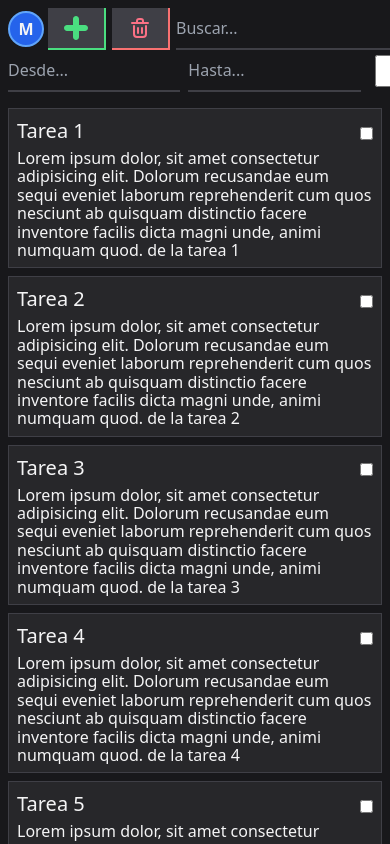
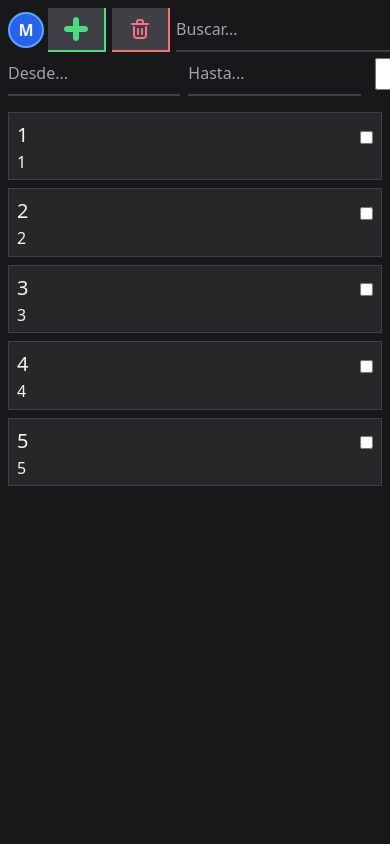
Before and after one commit to Matias-DR/mdr-todo-challenge-nextjs, a Next.js app: page / in a window 390 px wide. Built offline with nearby package versions, Linux system fonts and the light colour scheme.

Commit message:
MOD: styles, propper responsive display of task list

```diff
--- a/src/components/todo/task-set.tsx
+++ b/src/components/todo/task-set.tsx
@@ -1,41 +1,48 @@
+import { HomeContext } from '@/contexts'
 import { TaskComponent } from './'
+import { useContext, useEffect, useState } from 'react'
 
 
-const tasks = {
-  1: { title: 'Tarea 1', description: 'Lorem ipsum dolor, sit amet consectetur adipisicing elit. Dolorum recusandae eum sequi eveniet laborum reprehenderit cum quos nesciunt ab quisquam distinctio facere inventore facilis dicta magni unde, animi numquam quod. de la tarea 1' },
-  2: { title: 'Tarea 2', description: 'Lorem ipsum dolor, sit amet consectetur adipisicing elit. Dolorum recusandae eum sequi eveniet laborum reprehenderit cum quos nesciunt ab quisquam distinctio facere inventore facilis dicta magni unde, animi numquam quod. de la tarea 2' },
-  3: { title: 'Tarea 3', description: 'Lorem ipsum dolor, sit amet consectetur adipisicing elit. Dolorum recusandae eum sequi eveniet laborum reprehenderit cum quos nesciunt ab quisquam distinctio facere inventore facilis dicta magni unde, animi numquam quod. de la tarea 3' },
-  4: { title: 'Tarea 4', description: 'Lorem ipsum dolor, sit amet consectetur adipisicing elit. Dolorum recusandae eum sequi eveniet laborum reprehenderit cum quos nesciunt ab quisquam distinctio facere inventore facilis dicta magni unde, animi numquam quod. de la tarea 4' },
-  5: { title: 'Tarea 5', description: 'Lorem ipsum dolor, sit amet consectetur adipisicing elit. Dolorum recusandae eum sequi eveniet laborum reprehenderit cum quos nesciunt ab quisquam distinctio facere inventore facilis dicta magni unde, animi numquam quod. de la tarea 5' },
-  6: { title: 'Tarea 6', description: 'Lorem ipsum dolor, sit amet consectetur adipisicing elit. Dolorum recusandae eum sequi eveniet laborum reprehenderit cum quos nesciunt ab quisquam distinctio facere inventore facilis dicta magni unde, animi numquam quod. de la tarea 6' },
-  // 7: { title: 'Tarea 7', description: 'Lorem ipsum dolor, sit amet consectetur adipisicing elit. Dolorum recusandae eum sequi eveniet laborum reprehenderit cum quos nesciunt ab quisquam distinctio facere inventore facilis dicta magni unde, animi numquam quod. de la tarea 7' },
-  // 8: { title: 'Tarea 8', description: 'Lorem ipsum dolor, sit amet consectetur adipisicing elit. Dolorum recusandae eum sequi eveniet laborum reprehenderit cum quos nesciunt ab quisquam distinctio facere inventore facilis dicta magni unde, animi numquam quod. de la tarea 8' },
-  // 9: { title: 'Tarea 9', description: 'Lorem ipsum dolor, sit amet consectetur adipisicing elit. Dolorum recusandae eum sequi eveniet laborum reprehenderit cum quos nesciunt ab quisquam distinctio facere inventore facilis dicta magni unde, animi numquam quod. de la tarea 9' },
-  // 10: { title: 'Tarea 10', description: 'Lorem ipsum dolor, sit amet consectetur adipisicing elit. Dolorum recusandae eum sequi eveniet laborum reprehenderit cum quos nesciunt ab quisquam distinctio facere inventore facilis dicta magni unde, animi numquam quod. de la tarea 10' },
-  // 11: { title: 'Tarea 11', description: 'Lorem ipsum dolor, sit amet consectetur adipisicing elit. Dolorum recusandae eum sequi eveniet laborum reprehenderit cum quos nesciunt ab quisquam distinctio facere inventore facilis dicta magni unde, animi numquam quod. de la tarea 11' },
-  // 12: { title: 'Tarea 12', description: 'Lorem ipsum dolor, sit amet consectetur adipisicing elit. Dolorum recusandae eum sequi eveniet laborum reprehenderit cum quos nesciunt ab quisquam distinctio facere inventore facilis dicta magni unde, animi numquam quod. de la tarea 12' },
-  // 13: { title: 'Tarea 13', description: 'Lorem ipsum dolor, sit amet consectetur adipisicing elit. Dolorum recusandae eum sequi eveniet laborum reprehenderit cum quos nesciunt ab quisquam distinctio facere inventore facilis dicta magni unde, animi numquam quod. de la tarea 13' },
-  // 14: { title: 'Tarea 14', description: 'Lorem ipsum dolor, sit amet consectetur adipisicing elit. Dolorum recusandae eum sequi eveniet laborum reprehenderit cum quos nesciunt ab quisquam distinctio facere inventore facilis dicta magni unde, animi numquam quod. de la tarea 14' },
-  // 15: { title: 'Tarea 15', description: 'Lorem ipsum dolor, sit amet consectetur adipisicing elit. Dolorum recusandae eum sequi eveniet laborum reprehenderit cum quos nesciunt ab quisquam distinctio facere inventore facilis dicta magni unde, animi numquam quod. de la tarea 15' },
-  // 16: { title: 'Tarea 16', description: 'Lorem ipsum dolor, sit amet consectetur adipisicing elit. Dolorum recusandae eum sequi eveniet laborum reprehenderit cum quos nesciunt ab quisquam distinctio facere inventore facilis dicta magni unde, animi numquam quod. de la tarea 16' },
-  // 17: { title: 'Tarea 17', description: 'Lorem ipsum dolor, sit amet consectetur adipisicing elit. Dolorum recusandae eum sequi eveniet laborum reprehenderit cum quos nesciunt ab quisquam distinctio facere inventore facilis dicta magni unde, animi numquam quod. de la tarea 17' },
-  // 18: { title: 'Tarea 18', description: 'Lorem ipsum dolor, sit amet consectetur adipisicing elit. Dolorum recusandae eum sequi eveniet laborum reprehenderit cum quos nesciunt ab quisquam distinctio facere inventore facilis dicta magni unde, animi numquam quod. de la tarea 18' },
-  // 19: { title: 'Tarea 19', description: 'Lorem ipsum dolor, sit amet consectetur adipisicing elit. Dolorum recusandae eum sequi eveniet laborum reprehenderit cum quos nesciunt ab quisquam distinctio facere inventore facilis dicta magni unde, animi numquam quod. de la tarea 19' },
-  // 20: { title: 'Tarea 20', description: 'Lorem ipsum dolor, sit amet consectetur adipisicing elit. Dolorum recusandae eum sequi eveniet laborum reprehenderit cum quos nesciunt ab quisquam distinctio facere inventore facilis dicta magni unde, animi numquam quod. de la tarea 20' },
-  // 21: { title: 'Tarea 21', description: 'Lorem ipsum dolor, sit amet consectetur adipisicing elit. Dolorum recusandae eum sequi eveniet laborum reprehenderit cum quos nesciunt ab quisquam distinctio facere inventore facilis dicta magni unde, animi numquam quod. de la tarea 21' },
-  // 22: { title: 'Tarea 22', description: 'Lorem ipsum dolor, sit amet consectetur adipisicing elit. Dolorum recusandae eum sequi eveniet laborum reprehenderit cum quos nesciunt ab quisquam distinctio facere inventore facilis dicta magni unde, animi numquam quod. de la tarea 22' },
-  // 23: { title: 'Tarea 23', description: 'Lorem ipsum dolor, sit amet consectetur adipisicing elit. Dolorum recusandae eum sequi eveniet laborum reprehenderit cum quos nesciunt ab quisquam distinctio facere inventore facilis dicta magni unde, animi numquam quod. de la tarea 23' },
-  // 24: { title: 'Tarea 24', description: 'Lorem ipsum dolor, sit amet consectetur adipisicing elit. Dolorum recusandae eum sequi eveniet laborum reprehenderit cum quos nesciunt ab quisquam distinctio facere inventore facilis dicta magni unde, animi numquam quod. de la tarea 24' },
-  // 25: { title: 'Tarea 25', description: 'Lorem ipsum dolor, sit amet consectetur adipisicing elit. Dolorum recusandae eum sequi eveniet laborum reprehenderit cum quos nesciunt ab quisquam distinctio facere inventore facilis dicta magni unde, animi numquam quod. de la tarea 25' },
-}
+const _tasks = [
+  { title: '1', description: '1' },
+  { title: '2', description: '2' },
+  { title: '3', description: '3' },
+  { title: '4', description: '4' },
+  { title: '5', description: '5' }
+]
 
 export default function TaskSetComponent() {
-  return <div className='size-full grid sm:grid-cols-2 lg:grid-cols-3 2xl:grid-cols-4 gap-2'>
-    {Object.entries(tasks).map((entry) => <TaskComponent
-      key={entry[0]}
-      id={entry[0]}
-      title={entry[1].title}
-      description={entry[1].description}
-    />)}
+  const [tasks, setTasks] = useState(_tasks)
+  const context = useContext(HomeContext)
+
+  useEffect(() => { }, [tasks])
+
+  useEffect(() => {
+    if (context.add) {
+      context.setAdd(false)
+      setTasks([
+        { title: '', description: '' },
+        ...tasks
+      ])
+    }
+  },
+    [context.add]
+  )
+
+  return <div className='w-full flex flex-wrap place-content-start gap-2'>
+    {Object.entries(tasks).map((
+      entry,
+      index
+    ) => <div
+      key={'TaskComponent-container-' + entry[0]}
+      className={`basis-full sm:basis-[49.41%] lg:basis-[32.9%] 2xl:basis-[24.6%] ${index === 0 ? 'order-first' : ''}`}
+    >
+        <TaskComponent
+          key={'TaskComponent-' + entry[0]}
+          id={entry[0]}
+          title={entry[1].title}
+          description={entry[1].description}
+        />
+      </div>)}
   </div>
 }
```
